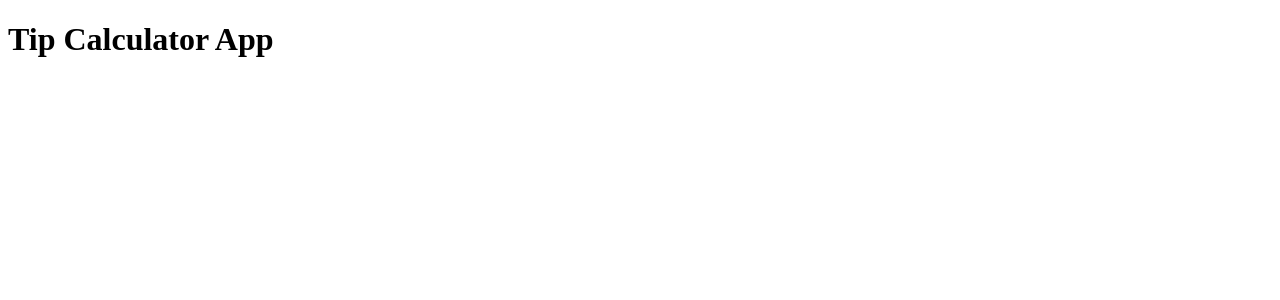
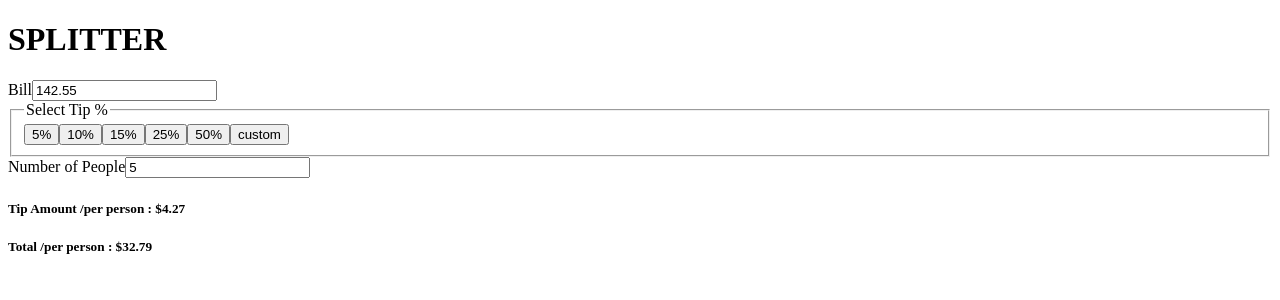
Before and after one commit to Aditi-Sawardekar/tip-calculator-app, a React (Vite) app: page / in a window 1280 px wide. Shown: the top 300 px of the page. Built offline with nearby package versions, Linux system fonts and the light colour scheme.

Commit message:
Render TipCalculatorPage inside App component

```diff
--- a/src/App.tsx
+++ b/src/App.tsx
@@ -1,7 +1,9 @@
+import TipCalculatorPage from "./pages/TipCalculatorPage";
+
 function App() {
   return (
     <>
-      <h1>Tip Calculator App</h1>
+      <TipCalculatorPage />
     </>
   );
 }
```
